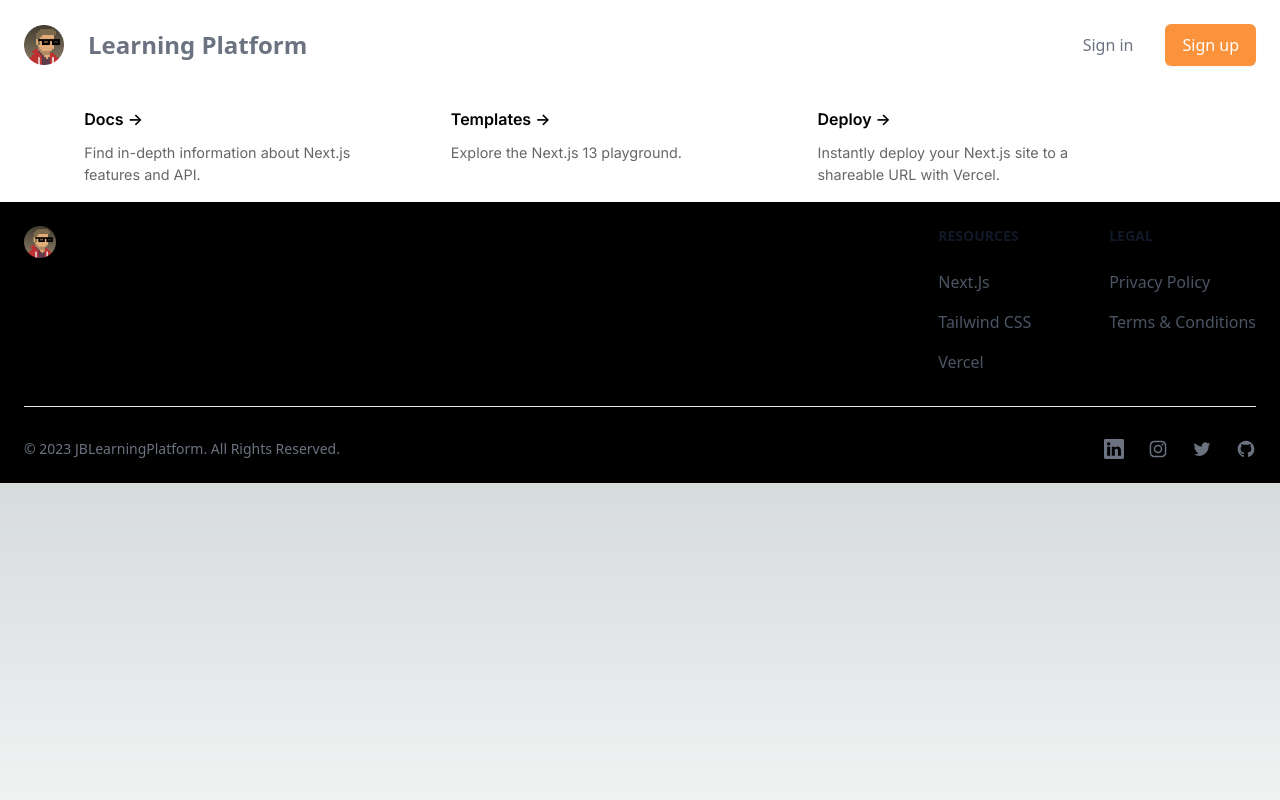
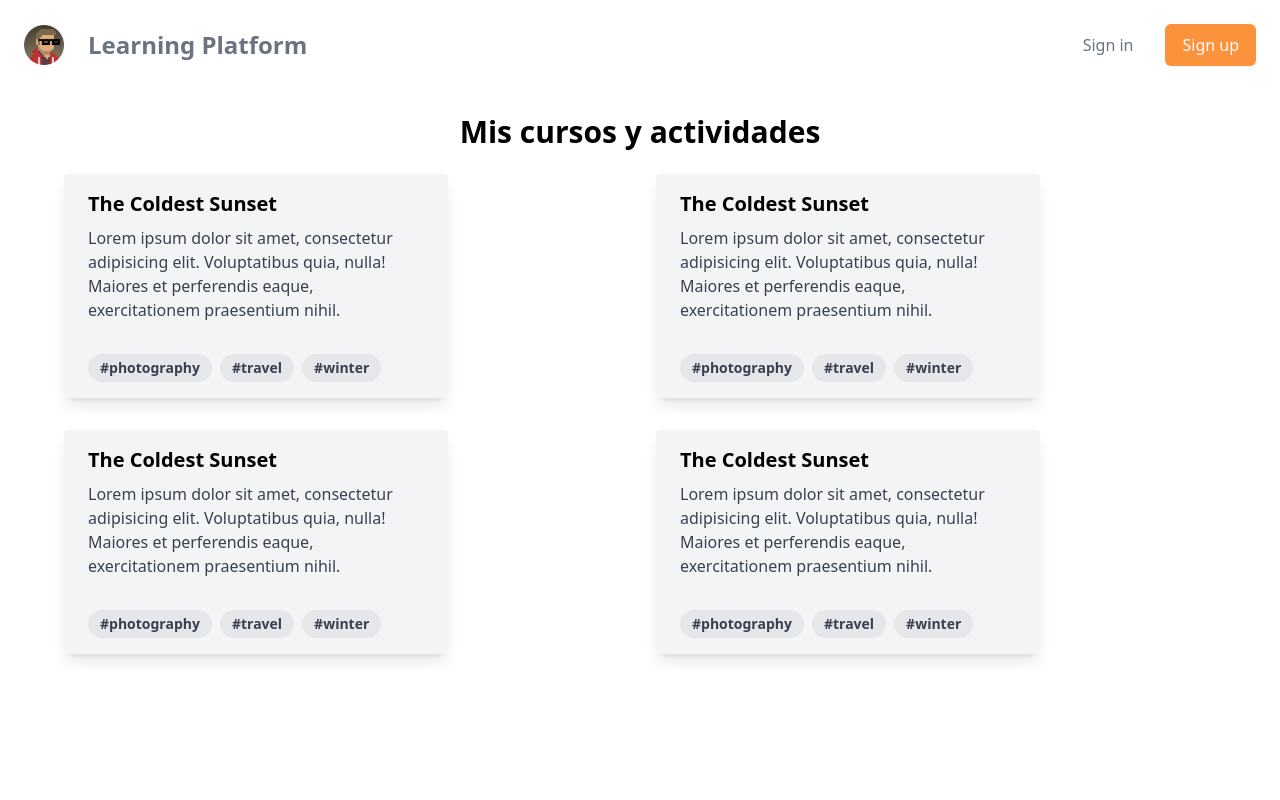
Before and after one commit to joanbosch/learning-platform, a Next.js app: page / in a window 1280 px wide. Shown: the top 800 px of the page. Built offline with nearby package versions, Linux system fonts and the light colour scheme.

Commit message:
Add main cards

```diff
--- a/app/page.module.css
+++ b/app/page.module.css
@@ -65,7 +65,7 @@
 }
 
 .card p {
-  margin: 0;
+  margin: 0.1;
   opacity: 0.6;
   font-size: 0.9rem;
   line-height: 1.5;
--- a/app/page.tsx
+++ b/app/page.tsx
@@ -7,50 +7,68 @@ const inter = Inter({ subsets: ['latin'] })
 export default function Home () {
   return (
 
-    <div className="bg-white">
+    <div className="bg-white ">
 
-      <main className="max-w-6xl mx-auto">
+      <main className="max-w-6xl min-h-screen mx-auto justify-between">
+      <h1 className="text-3xl font-bold text-black p-6 text-center"> Mis cursos y actividades</h1>
 
-        <div className={styles.grid}>
-          <a
-            href="https://beta.nextjs.org/docs?utm_source=create-next-app&utm_medium=appdir-template&utm_campaign=create-next-app"
-            className={styles.card}
-            target="_blank"
-            rel="noopener noreferrer"
-            >
-            <h2 className={inter.className}>
-              Docs <span>-&gt;</span>
-            </h2>
-            <p className={inter.className}>
-              Find in-depth information about Next.js features and API.
-            </p>
-          </a>
+        <div className="grid grid-cols-2 gap-8 mx-auto">
+          <div className="max-w-sm rounded overflow-hidden shadow-lg bg-gray-100">
+            <div className="px-6 py-4">
+              <div className="font-bold text-xl mb-2 text-black">The Coldest Sunset</div>
+              <p className="text-gray-700 text-base">
+                Lorem ipsum dolor sit amet, consectetur adipisicing elit. Voluptatibus quia, nulla! Maiores et perferendis eaque, exercitationem praesentium nihil.
+              </p>
+            </div>
+            <div className="px-6 pt-4 pb-2">
+              <span className="inline-block bg-gray-200 rounded-full px-3 py-1 text-sm font-semibold text-gray-700 mr-2 mb-2">#photography</span>
+              <span className="inline-block bg-gray-200 rounded-full px-3 py-1 text-sm font-semibold text-gray-700 mr-2 mb-2">#travel</span>
+              <span className="inline-block bg-gray-200 rounded-full px-3 py-1 text-sm font-semibold text-gray-700 mr-2 mb-2">#winter</span>
+            </div>
+          </div>
 
-          <a
-            href="https://vercel.com/templates?framework=next.js&utm_source=create-next-app&utm_medium=appdir-template&utm_campaign=create-next-app"
-            className={styles.card}
-            target="_blank"
-            rel="noopener noreferrer"
-            >
-            <h2 className={inter.className}>
-              Templates <span>-&gt;</span>
-            </h2>
-            <p className={inter.className}>Explore the Next.js 13 playground.</p>
-          </a>
+          <div className="max-w-sm rounded overflow-hidden shadow-lg bg-gray-100">
+            <div className="px-6 py-4">
+              <div className="font-bold text-xl mb-2 text-black">The Coldest Sunset</div>
+              <p className="text-gray-700 text-base">
+                Lorem ipsum dolor sit amet, consectetur adipisicing elit. Voluptatibus quia, nulla! Maiores et perferendis eaque, exercitationem praesentium nihil.
+              </p>
+            </div>
+            <div className="px-6 pt-4 pb-2">
+              <span className="inline-block bg-gray-200 rounded-full px-3 py-1 text-sm font-semibold text-gray-700 mr-2 mb-2">#photography</span>
+              <span className="inline-block bg-gray-200 rounded-full px-3 py-1 text-sm font-semibold text-gray-700 mr-2 mb-2">#travel</span>
+              <span className="inline-block bg-gray-200 rounded-full px-3 py-1 text-sm font-semibold text-gray-700 mr-2 mb-2">#winter</span>
+            </div>
+          </div>
 
-          <a
-            href="https://vercel.com/new?utm_source=create-next-app&utm_medium=appdir-template&utm_campaign=create-next-app"
-            className={styles.card}
-            target="_blank"
-            rel="noopener noreferrer"
-            >
-            <h2 className={inter.className}>
-              Deploy <span>-&gt;</span>
-            </h2>
-            <p className={inter.className}>
-              Instantly deploy your Next.js site to a shareable URL with Vercel.
-            </p>
-          </a>
+          <div className="max-w-sm rounded overflow-hidden shadow-lg bg-gray-100">
+            <div className="px-6 py-4">
+              <div className="font-bold text-xl mb-2 text-black">The Coldest Sunset</div>
+              <p className="text-gray-700 text-base">
+                Lorem ipsum dolor sit amet, consectetur adipisicing elit. Voluptatibus quia, nulla! Maiores et perferendis eaque, exercitationem praesentium nihil.
+              </p>
+            </div>
+            <div className="px-6 pt-4 pb-2">
+              <span className="inline-block bg-gray-200 rounded-full px-3 py-1 text-sm font-semibold text-gray-700 mr-2 mb-2">#photography</span>
+              <span className="inline-block bg-gray-200 rounded-full px-3 py-1 text-sm font-semibold text-gray-700 mr-2 mb-2">#travel</span>
+              <span className="inline-block bg-gray-200 rounded-full px-3 py-1 text-sm font-semibold text-gray-700 mr-2 mb-2">#winter</span>
+            </div>
+          </div>
+
+          <div className="max-w-sm rounded overflow-hidden shadow-lg bg-gray-100">
+            <div className="px-6 py-4">
+              <div className="font-bold text-xl mb-2 text-black">The Coldest Sunset</div>
+              <p className="text-gray-700 text-base">
+                Lorem ipsum dolor sit amet, consectetur adipisicing elit. Voluptatibus quia, nulla! Maiores et perferendis eaque, exercitationem praesentium nihil.
+              </p>
+            </div>
+            <div className="px-6 pt-4 pb-2">
+              <span className="inline-block bg-gray-200 rounded-full px-3 py-1 text-sm font-semibold text-gray-700 mr-2 mb-2">#photography</span>
+              <span className="inline-block bg-gray-200 rounded-full px-3 py-1 text-sm font-semibold text-gray-700 mr-2 mb-2">#travel</span>
+              <span className="inline-block bg-gray-200 rounded-full px-3 py-1 text-sm font-semibold text-gray-700 mr-2 mb-2">#winter</span>
+            </div>
+          </div>
+
         </div>
       </main>
     </div>
--- a/styles/globals.css
+++ b/styles/globals.css
@@ -40,8 +40,8 @@
 
   --callout-rgb: 238, 240, 241;
   --callout-border-rgb: 172, 175, 176;
-  --card-rgb: 180, 185, 188;
-  --card-border-rgb: 131, 134, 135;
+  --card-rgb: 0, 0, 0;
+  --card-border-rgb: 0, 0, 0;
 }
 
 @media (prefers-color-scheme: dark) {
@@ -72,8 +72,8 @@
 
     --callout-rgb: 20, 20, 20;
     --callout-border-rgb: 108, 108, 108;
-    --card-rgb: 100, 100, 100;
-    --card-border-rgb: 200, 200, 200;
+    --card-rgb: 0, 0, 0;
+    --card-border-rgb: 0, 0, 0;
   }
 }
 
```
